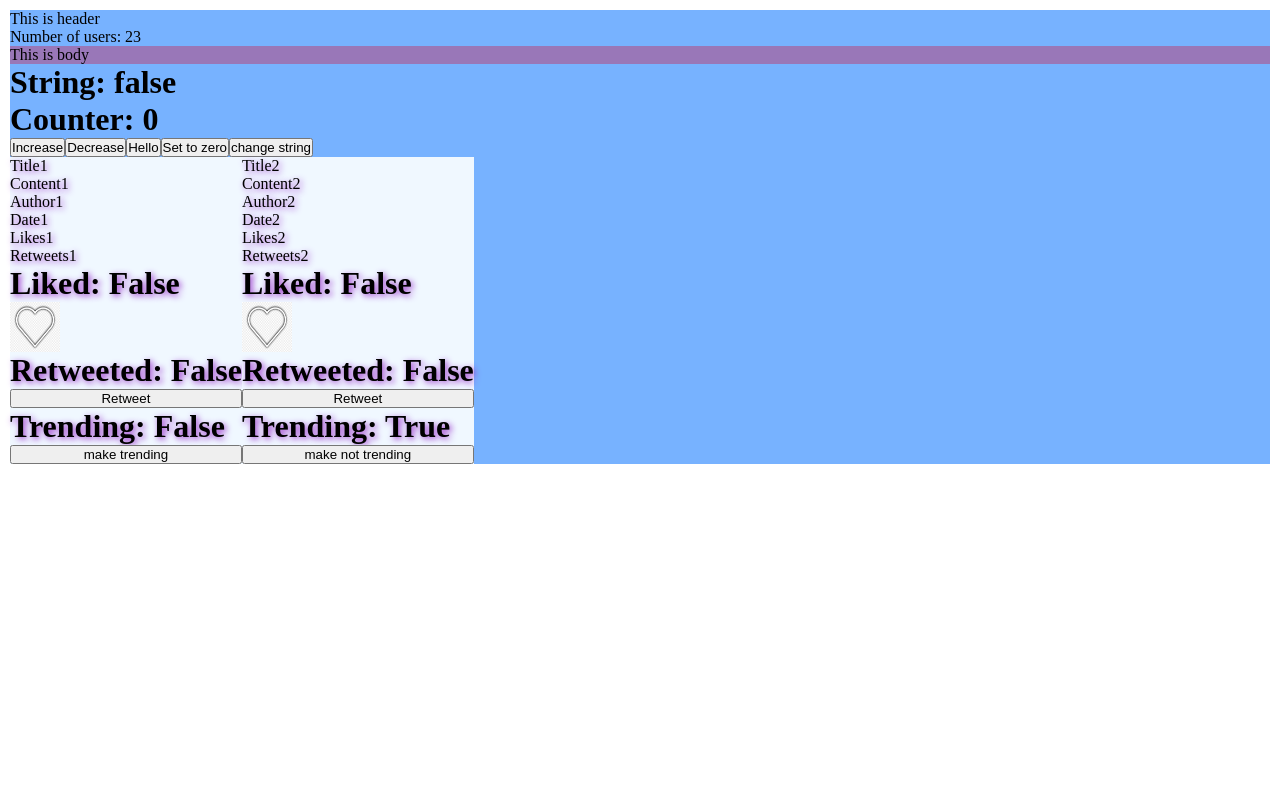
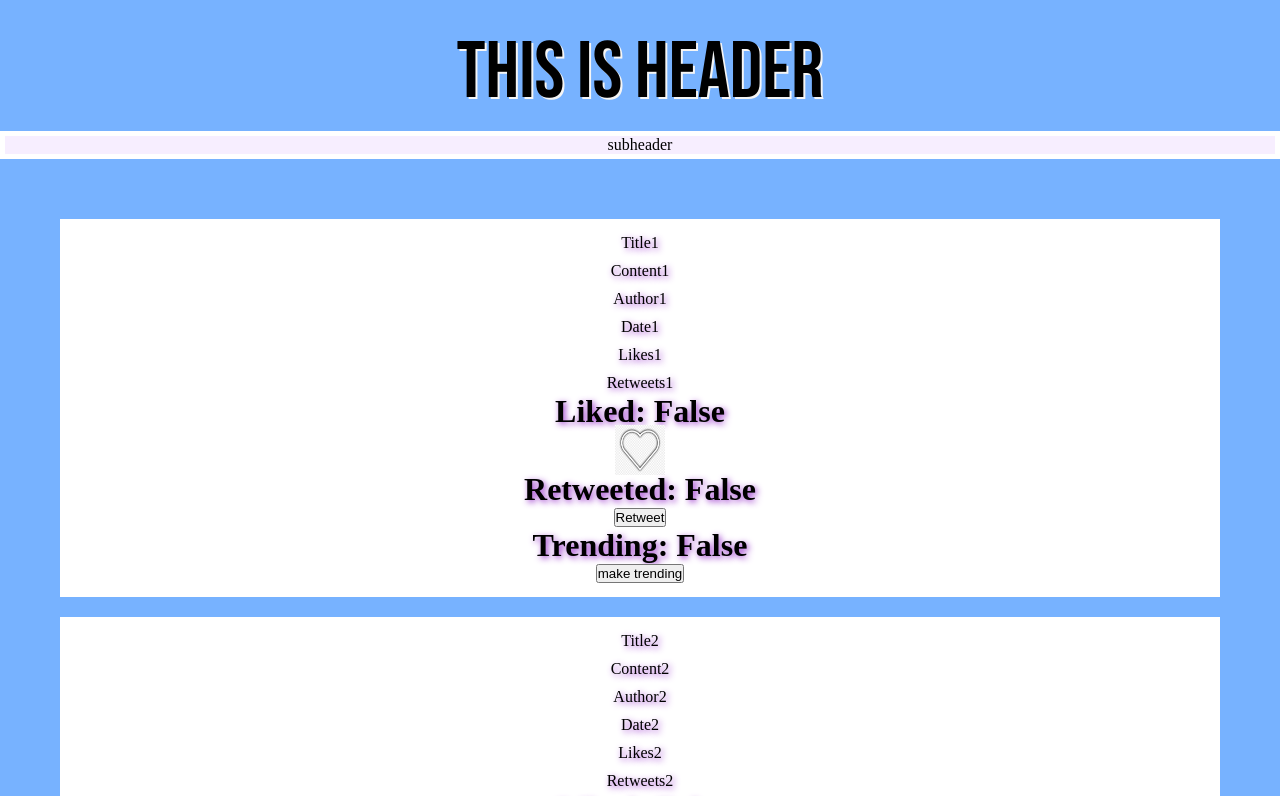
Before and after one commit to KingDolphin123/twitterapp, a React (Create React App) app: page / in a window 1280 px wide. Shown: the top 796 px of the page. Built offline with nearby package versions, Linux system fonts and the light colour scheme; the HTML template or start-up script is replaced by a standard one.

Commit message:
appchaes

```diff
--- a/src/App.js
+++ b/src/App.js
@@ -2,7 +2,6 @@ import React from 'react';
 import Header from './Components/Header';
 import Body from './Components/Body';
 import Tweets from './Components/Tweets';
-import Counter2 from './Components/Counter2';
 import "./css/App.css";
 
 function App() {
@@ -10,9 +9,6 @@ function App() {
     <div className = "bg">
       <Header />
       <Body />
-      <div>
-        <Counter2 />
-      </div>
       <div className="app">
         <Tweets
           title={'Title1'}
--- a/src/Components/Body.js
+++ b/src/Components/Body.js
@@ -4,7 +4,7 @@ import "../css/Body.css"
 const Body = () => {
     return (
         <div className="Body">
-            <p className = "Body_text">This is body</p>
+            <p className = "Body_text">subheader</p>
         </div>
     )
 }
--- a/src/Components/Header.js
+++ b/src/Components/Header.js
@@ -1,12 +1,11 @@
 import React from 'react';
+import "../css/Header.css"
 
 const Header = () => {
     let headerTitle = "This is header";
-    let numberOfUsers = 23;
     return (
-        <div>
+        <div className = 'title'>
             <p>{headerTitle}</p>
-            <p>Number of users: {numberOfUsers}</p>
         </div>
     )
 }
--- a/src/Components/Tweets.js
+++ b/src/Components/Tweets.js
@@ -9,12 +9,13 @@ const Tweets = props => {
     const [trending,setTrending] = useState(props.trending);
     return (
         <div className ="tweets">
-            <p>{props.title}</p>
-            <p>{props.content}</p>
-            <p>{props.author}</p>
-            <p>{props.date}</p>
-            <p>{props.likes}</p>
-            <p>{props.retweets}</p>
+            <p className = 'tweettitle'>{props.title}</p>
+            <p className = 'tweetcontent'>{props.content}</p>
+            <p className = 'tweetauthor'>{props.author}</p>
+            <p className = 'tweetdate'>{props.date}</p>
+            <p className = 'tweetlikes'>{props.likes}</p>
+            <p className = 'tweetretweets'>{props.retweets}</p>
+            <div className = 'buttons'>
                 <h1>Liked: {likes? "True":"False"}</h1>
                 {likes ? <input className = 'image' type='image' name = 'Add Like' src={redheart} alt = 'redheart' onClick={()=>{setLikes(false)}}/> : <input className = 'image' type='image' name = 'Add Like' src={whiteheart} alt = 'whiteheart' onClick={()=>{setLikes(true)}}/>}
                 <h1>Retweeted: {retweet? "True":"False"}</h1>
@@ -22,6 +23,7 @@ const Tweets = props => {
                 <h1>Trending: {trending? "True":"False"}</h1>
                 {trending ? <button onClick={()=>{setTrending(false)}}>make not trending</button> : <button onClick={()=>{setTrending(true)}}>make trending</button>}
             </div>
+        </div>
     )
 }
 export default Tweets;
--- a/src/css/App.css
+++ b/src/css/App.css
@@ -4,10 +4,11 @@
     border:0%;
 }
 .app{
+    margin: 50px;
     display:flex;
-    flex-direction: row;
+    flex-direction: column;
 }
 .bg{
     background-color: rgb(119, 178, 255);
-    margin:10px;
+    height: 1000px;
 }
--- a/src/css/Body.css
+++ b/src/css/Body.css
@@ -1,7 +1,9 @@
 .Body {
-    background-color: blueviolet;
+    background-color: rgb(255, 255, 255);
+    padding: 5px;
 
 }
 .Body_text {
-    background-color: rgb(153, 119, 184);
+    background-color: rgb(247, 238, 255);
+    text-align: center;
 }
--- /dev/null
+++ b/src/css/Header.css
@@ -0,0 +1,10 @@
+@import url('https://fonts.googleapis.com/css2?family=Bebas+Neue&display=swap');
+
+.title{
+    text-shadow: 2px 2px whitesmoke;
+    text-align: center;
+    font-family: 'Bebas Neue', cursive;
+    font-size: 80px;
+    padding: 25px;
+    padding-bottom: 10px;
+}
--- a/src/css/Tweets.css
+++ b/src/css/Tweets.css
@@ -1,10 +1,21 @@
 .tweets {
+    text-align: center;
+    line-height: 175%;
     display: flex;
     flex-direction: column;
-    background-color: aliceblue;
+    background-color: rgb(255, 255, 255);
     text-shadow: 2px 2px 6px darkorchid;
+    padding: 10px;
+    margin:10px;
 }
 .image {
+    display: block;
+    margin-left: auto;
+    margin-right: auto;
+    width: 50%;
     width: 50px;
     height: 50px;
 }
+.button{
+
+}
```
Lines whose indentation alone changed are shown as unchanged.
